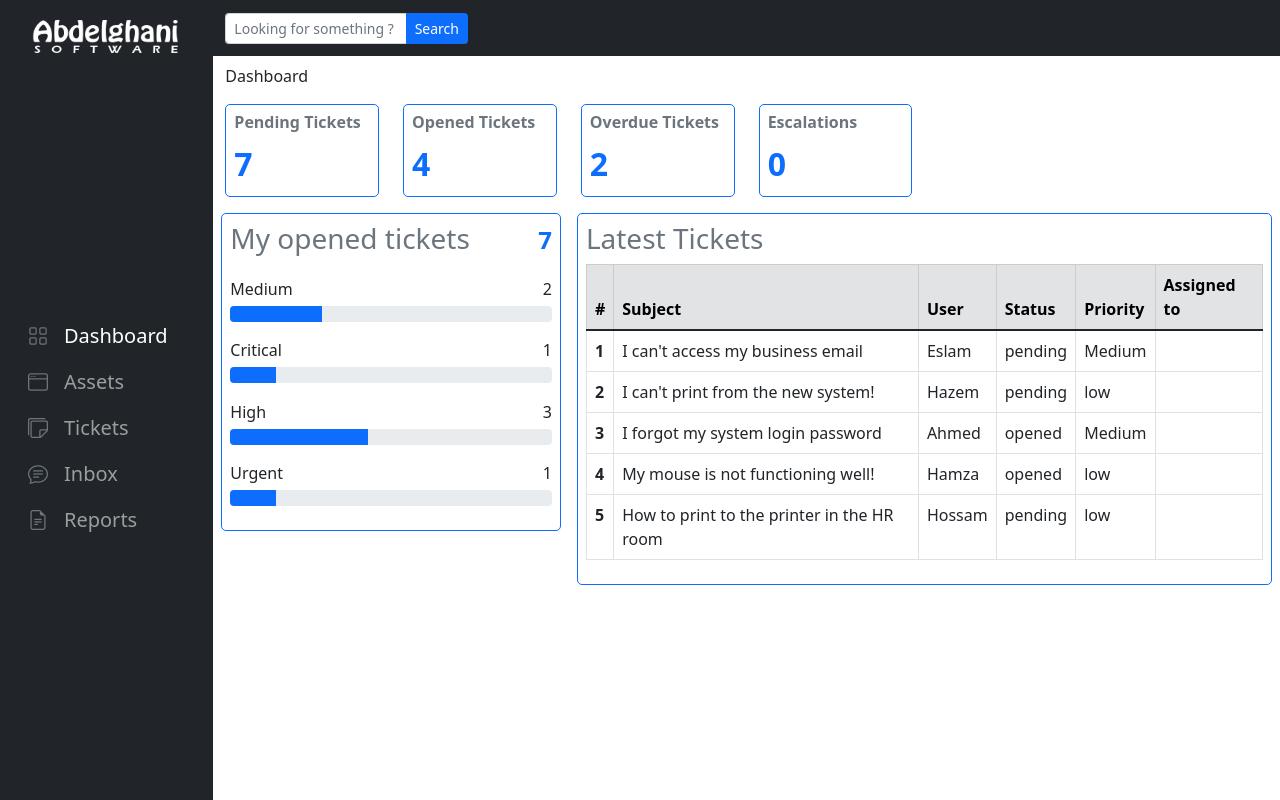
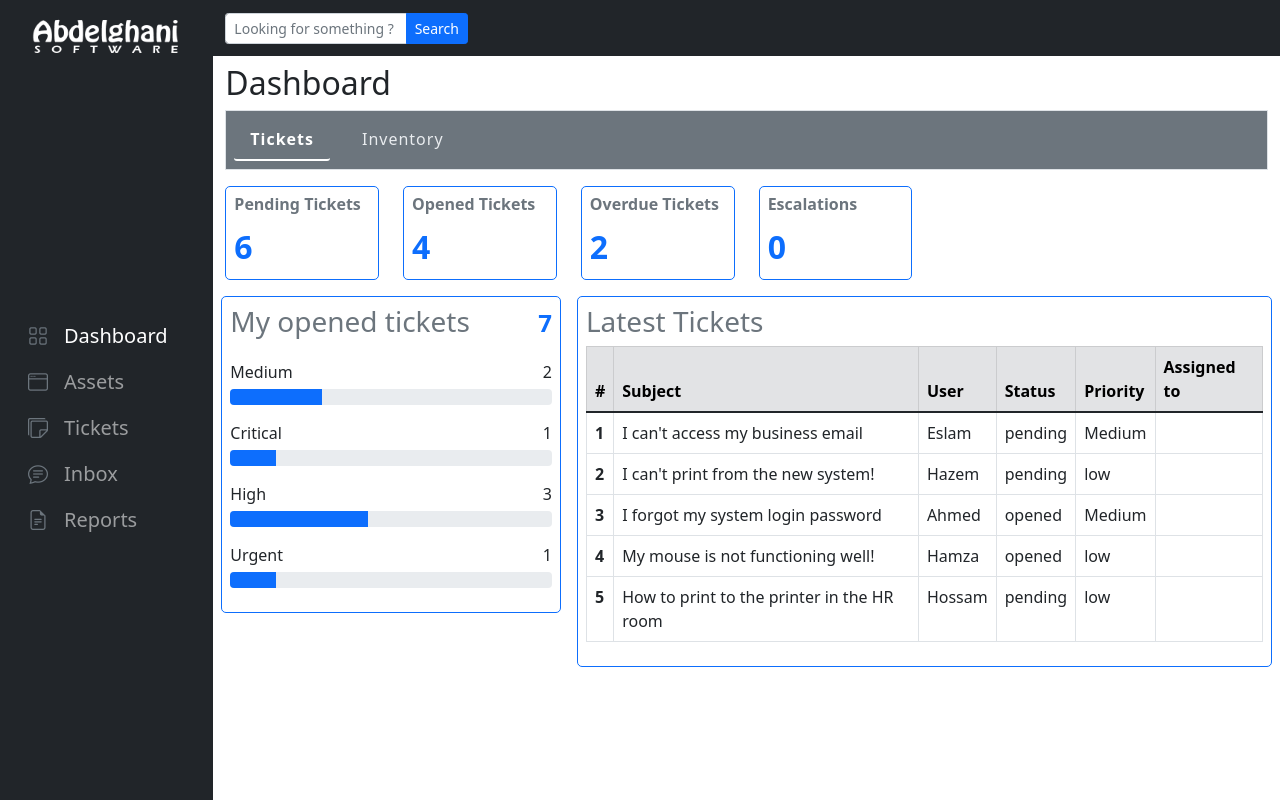
Before and after one commit to Abdelghani-Adel/I.T_Manager, a React (Create React App) app: page /dashboard/tickets in a window 1280 px wide. Built offline with nearby package versions, Linux system fonts and the light colour scheme.

Commit message:
added SubNav

```diff
--- /dev/null
+++ b/src/Components/SubNav/SubNav.js
@@ -0,0 +1,22 @@
+import SubNavItem from "./SubNavItem";
+import classes from "./SubNav.module.css";
+
+const SubNav = (props) => {
+  return (
+    <div className="col-12 mb-2">
+      <nav className={`navbar navbar-light border bg-secondary`}>
+        <ul className={`navbar-nav ${classes.navbarNav}`}>
+          {props.links.map((link) => {
+            const splitResult = link.split("/");
+            const title = splitResult[splitResult.length - 1];
+            return (
+              <SubNavItem key={link} path={link.toLowerCase()} title={title} />
+            );
+          })}
+        </ul>
+      </nav>
+    </div>
+  );
+};
+
+export default SubNav;
--- /dev/null
+++ b/src/Components/SubNav/SubNav.module.css
@@ -0,0 +1,11 @@
+.navbar {
+  margin: 0;
+  margin-bottom: 20px;
+  padding: 10px 0;
+  box-shadow: 0 4px 12px rgb(0 0 0 / 9%);
+}
+
+.navbarNav {
+  display: flex;
+  flex-direction: row;
+}
--- /dev/null
+++ b/src/Components/SubNav/SubNavItem.js
@@ -0,0 +1,18 @@
+import { NavLink } from "react-router-dom";
+import classes from "./SubNavItem.module.css";
+
+const SubNavItem = (props) => {
+  return (
+    <li className="nav-item mx-2">
+      <NavLink
+        to={props.path}
+        className={classes.link}
+        activeClassName={classes.activeLink}
+      >
+        {props.title}
+      </NavLink>
+    </li>
+  );
+};
+
+export default SubNavItem;
--- /dev/null
+++ b/src/Components/SubNav/SubNavItem.module.css
@@ -0,0 +1,22 @@
+.link {
+  --color: #e9ecef;
+  --activeColor: #ffffff;
+  text-decoration: none;
+  display: block;
+  padding: 0.5rem 1rem;
+  color: var(--color);
+  box-sizing: border-box;
+  transition: color 0.15s ease-in-out, background-color 0.15s ease-in-out;
+  letter-spacing: 1px;
+}
+
+.link:hover {
+  color: var(--activeColor);
+}
+
+.activeLink {
+  color: var(--activeColor);
+  font-weight: bold;
+  border-bottom: 2px solid var(--activeColor);
+  border-radius: 3px;
+}
--- a/src/Pages/DashboardPage/DashboardPage.js
+++ b/src/Pages/DashboardPage/DashboardPage.js
@@ -1,9 +1,11 @@
+import SubNav from "../../Components/SubNav/SubNav";
 import DashboardPageRoutes from "./DashboardRoutes";
 
 const DashboardPage = (props) => {
   return (
     <div className="row">
-      <div className="my-2">Dashboard</div>
+      <h2 className="my-2">Dashboard</h2>
+      <SubNav links={["/dashboard/Tickets", "/dashboard/Inventory"]} />
 
       <DashboardPageRoutes routes={props.routes} />
     </div>
--- a/src/Pages/TicketsPage/TicketDetails/TicketDetails.js
+++ b/src/Pages/TicketsPage/TicketDetails/TicketDetails.js
@@ -6,6 +6,11 @@ const TicketDetails = (props) => {
   const params = useParams();
   const ticketsState = useSelector((state) => state.tickets);
   const ticket = ticketsState.find((ticket) => ticket.id == params.id);
+
+  const oneDay = 24 * 60 * 60 * 1000; // hours*minutes*seconds*milliseconds
+  const ticketDate = new Date(ticket.date);
+  const curDate = new Date();
+  const ticketAge = Math.round(Math.abs((ticketDate - curDate) / oneDay));
 
   return (
     <div className={`${classes.container} col-10 m-auto p-4`}>
@@ -16,7 +21,8 @@ const TicketDetails = (props) => {
         <div className="col-11">
           <p className="fw-bold fs-4 mb-0">{ticket.subject}</p>
           <p className="mb-0 text-muted">
-            Reported on {ticket.date} at {ticket.time}
+            Reported on {ticket.date} at {ticket.time}{" "}
+            <span className="fw-bold">({ticketAge} days ago)</span>
           </p>
           <p className="text-muted">Assigned to : {ticket.assignedTo}</p>
         </div>
--- a/src/Redux/ticketsSlice.js
+++ b/src/Redux/ticketsSlice.js
@@ -4,7 +4,7 @@ const initialTickets = [
   {
     id: 1,
     time: "02:13 PM",
-    date: "29/03/2021",
+    date: "02/26/2022",
     subject: "I can't access my business email",
     user: "Eslam",
     avatar:
@@ -16,7 +16,7 @@ const initialTickets = [
   {
     id: 2,
     time: "02:13 PM",
-    date: "29/03/2021",
+    date: "06/06/2022",
     subject: "I can't print from the new system!",
     user: "Hazem",
     avatar:
@@ -28,7 +28,7 @@ const initialTickets = [
   {
     id: 3,
     time: "02:13 PM",
-    date: "29/03/2021",
+    date: "08/26/2022",
     subject: "I forgot my system login password",
     user: "Ahmed",
     avatar:
@@ -40,7 +40,7 @@ const initialTickets = [
   {
     id: 4,
     time: "02:13 PM",
-    date: "29/03/2021",
+    date: "02/13/2022",
     subject: "My mouse is not functioning well!",
     user: "Hamza",
     avatar:
@@ -52,7 +52,7 @@ const initialTickets = [
   {
     id: 5,
     time: "02:13 PM",
-    date: "29/03/2021",
+    date: "08/20/2022",
     subject: "How to print to the printer in the HR room",
     user: "Hossam",
     avatar:
@@ -64,7 +64,7 @@ const initialTickets = [
   {
     id: 6,
     time: "02:13 PM",
-    date: "29/03/2021",
+    date: "12/30/2021",
     subject: "How to print to the printer in the HR room",
     user: "Hossam",
     avatar:
@@ -76,7 +76,7 @@ const initialTickets = [
   {
     id: 7,
     time: "02:13 PM",
-    date: "29/03/2021",
+    date: "02/18/2022",
     subject: "How to print to the printer in the HR room",
     user: "Hossam",
     avatar:
@@ -88,7 +88,7 @@ const initialTickets = [
   {
     id: 8,
     time: "02:13 PM",
-    date: "29/03/2021",
+    date: "07/23/2022",
     subject: "How to print to the printer in the HR room",
     user: "Hossam",
     avatar:
@@ -100,7 +100,7 @@ const initialTickets = [
   {
     id: 9,
     time: "02:13 PM",
-    date: "29/03/2021",
+    date: "05/18/2022",
     subject: "How to print to the printer in the HR room",
     user: "Hossam",
     avatar:
@@ -112,7 +112,7 @@ const initialTickets = [
   {
     id: 10,
     time: "02:13 PM",
-    date: "29/03/2021",
+    date: "09/13/2022",
     subject: "How to print to the printer in the HR room",
     user: "Hossam",
     avatar:
@@ -124,7 +124,7 @@ const initialTickets = [
   {
     id: 11,
     time: "02:13 PM",
-    date: "29/03/2021",
+    date: "01/30/2022",
     subject: "How to print to the printer in the HR room",
     user: "Hossam",
     avatar:
@@ -136,22 +136,12 @@ const initialTickets = [
   {
     id: 12,
     time: "02:13 PM",
-    date: "29/03/2021",
+    date: "03/30/2022",
     subject: "How to print to the printer in the HR room",
     user: "Hossam",
     avatar:
       "https://cdn3.iconfinder.com/data/icons/vector-icons-6/96/256-512.png",
     status: "opened",
-    priority: "low",
-    assignedTo: "Mohamed",
-  },
-  {
-    id: 13,
-    subject: "How to print to the printer in the HR room",
-    user: "Hossam",
-    avatar:
-      "https://cdn3.iconfinder.com/data/icons/vector-icons-6/96/256-512.png",
-    status: "pending",
     priority: "low",
     assignedTo: "Mohamed",
   },
```
